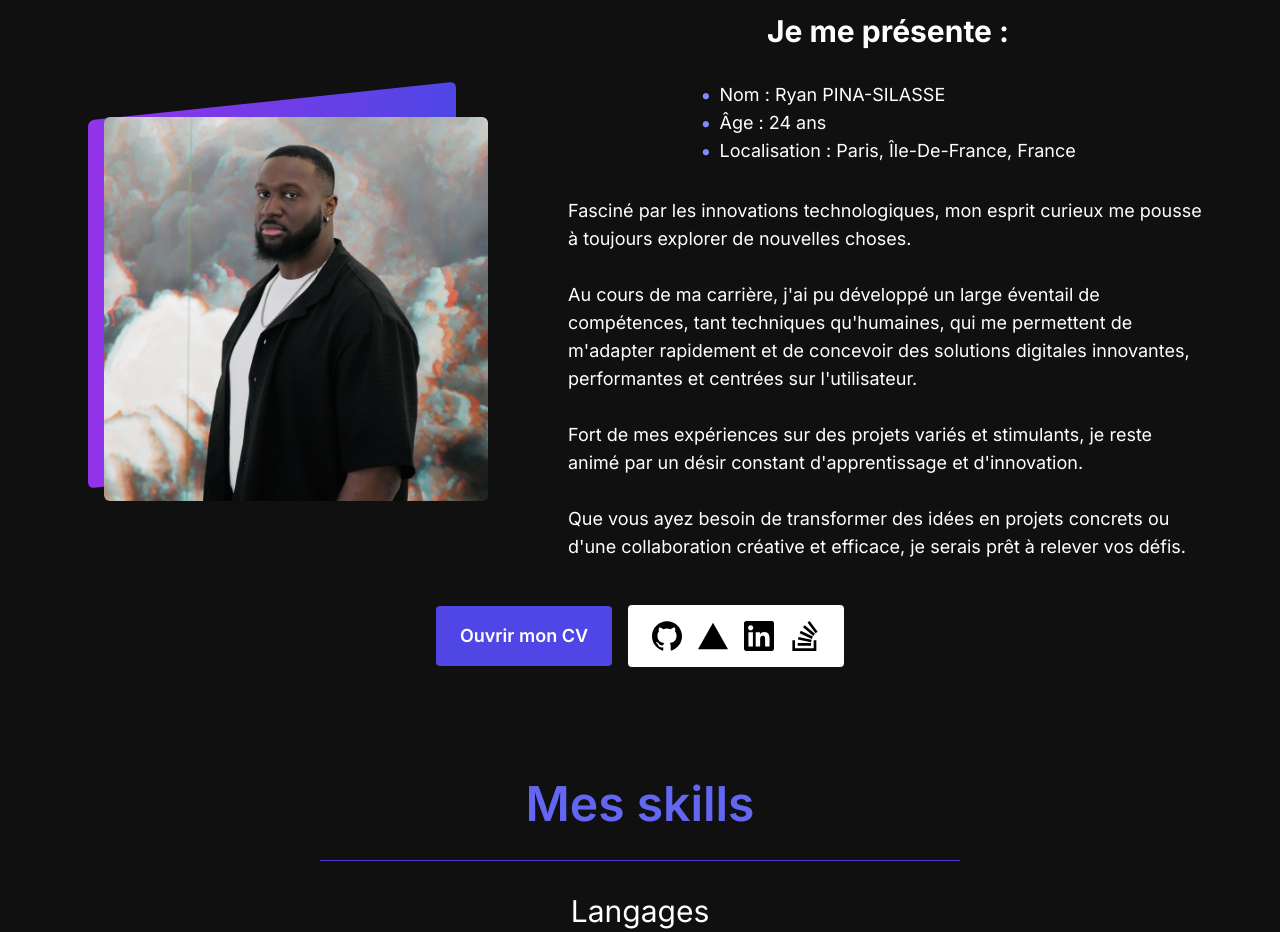
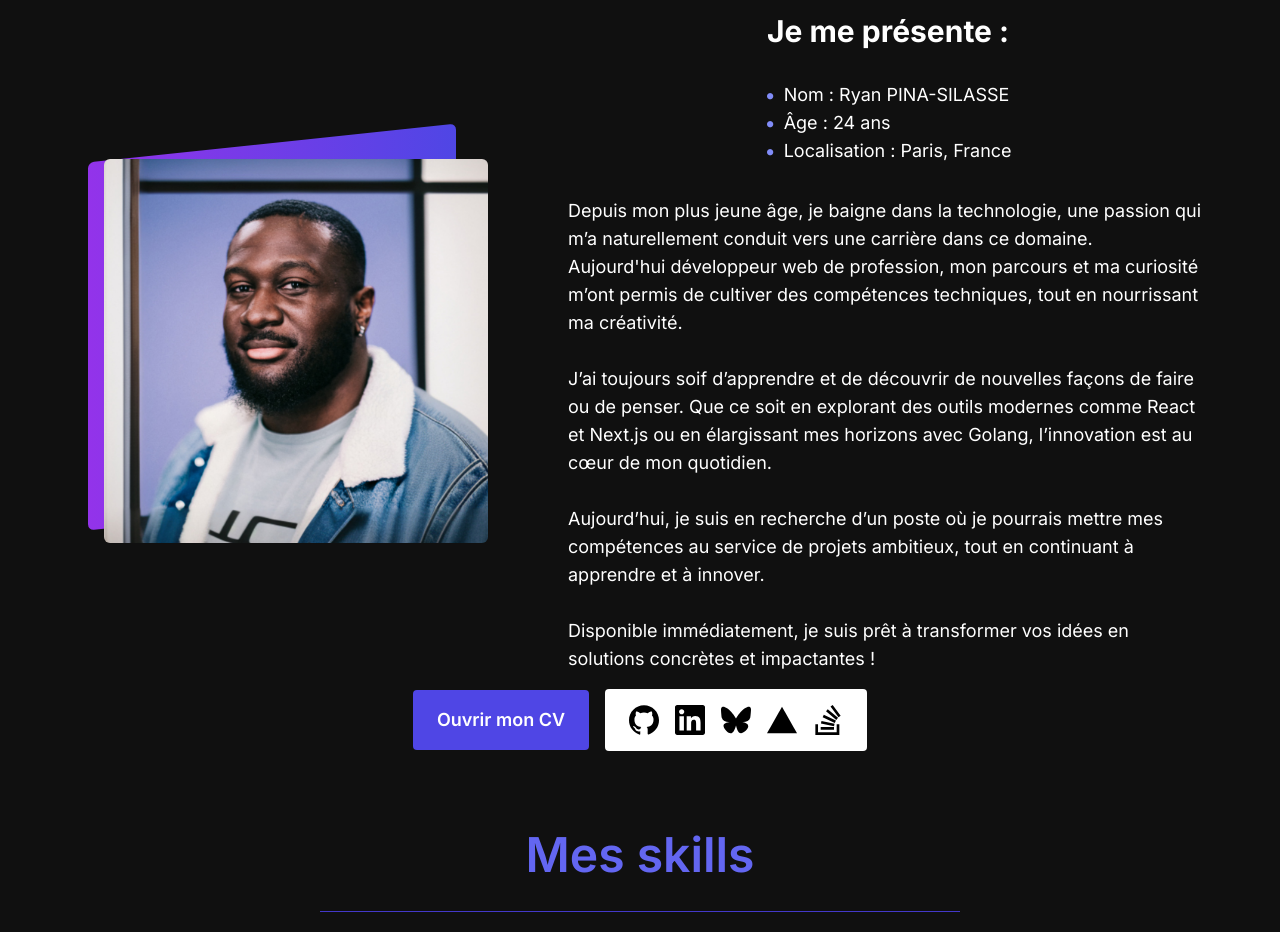
Before and after one commit to N95Ryan/new-portfolio, a Next.js app: page / in a window 1280 px wide. Shown: the part 960-1892 px from the top of the page. Built offline with nearby package versions, Linux system fonts and the light colour scheme; what tailwindcss-animated would draw is missing.

Commit message:
update photo + intro + SEO

```diff
--- a/src/app/components/about/aboutInfos.tsx
+++ b/src/app/components/about/aboutInfos.tsx
@@ -17,24 +17,26 @@ export default function AboutInfos() {
           </li>
           <li className="flex items-start">
             <span className="text-indigo-400 mr-2 sm:text-xl">•</span>
-            Localisation : Paris, Île-De-France, France
+            Localisation : Paris, France
           </li>
         </ul>
       </div>
       <p className="text-white text-base sm:text-lg mb-4 w-full sm:w-auto">
-        Fasciné par les innovations technologiques, mon esprit curieux me pousse
-        à toujours explorer de nouvelles choses. <br /> <br />
-        Au cours de ma carrière, j'ai pu développé un large éventail de
-        compétences, tant techniques qu'humaines, qui me permettent de m'adapter
-        rapidement et de concevoir des solutions digitales innovantes,
-        performantes et centrées sur l'utilisateur. <br />
-        <br />
-        Fort de mes expériences sur des projets variés et stimulants, je reste
-        animé par un désir constant d'apprentissage et d'innovation. <br />{" "}
-        <br />
-        Que vous ayez besoin de transformer des idées en projets concrets ou
-        d'une collaboration créative et efficace, je serais prêt à relever vos
-        défis. <br /> <br />
+        Depuis mon plus jeune âge, je baigne dans la technologie, une passion
+        qui m’a naturellement conduit vers une carrière dans ce domaine. <br />
+        Aujourd'hui développeur web de profession, mon parcours et ma curiosité
+        m’ont permis de cultiver des compétences techniques, tout en nourrissant
+        ma créativité. <br /> <br />
+        J’ai toujours soif d’apprendre et de découvrir de nouvelles façons de
+        faire ou de penser. Que ce soit en explorant des outils modernes comme
+        React et Next.js ou en élargissant mes horizons avec Golang,
+        l’innovation est au cœur de mon quotidien.
+        <br /> <br />
+        Aujourd’hui, je suis en recherche d’un poste où je pourrais mettre mes
+        compétences au service de projets ambitieux, tout en continuant à
+        apprendre et à innover. <br /> <br />
+        Disponible immédiatement, je suis prêt à transformer vos idées en
+        solutions concrètes et impactantes !
       </p>
     </div>
   );
--- a/src/app/components/socialMedia.tsx
+++ b/src/app/components/socialMedia.tsx
@@ -1,20 +1,60 @@
-import { SiGithub, SiVercel, SiStackoverflow, SiLinkedin } from "react-icons/si";
+import {
+  SiGithub,
+  SiVercel,
+  SiStackoverflow,
+  SiBluesky,
+  SiLinkedin,
+} from "react-icons/si";
 
 const SocialMedia = () => {
   return (
     <div>
       <div className="flex items-center space-x-4 bg-white rounded px-6 py-4">
         <a className="icon" href="https://github.com/N95Ryan" target="blank">
-          <SiGithub className="text-3xl text-black hover:text-gray-600 transition duration-300" title="Github" />
+          <SiGithub
+            className="text-3xl text-black hover:text-gray-600 transition duration-300"
+            title="Github"
+          />
         </a>
+
+        <a
+          className="icon"
+          href="https://www.linkedin.com/in/ryan-pina-silasse/"
+          target="blank"
+        >
+          <SiLinkedin
+            className="text-3xl text-black hover:text-gray-600 transition duration-300"
+            title="LinkedIn"
+          />
+        </a>
+
+        <a
+          className="icon"
+          href="https://bsky.app/profile/bignayru.bsky.social"
+          target="blank"
+        >
+          <SiBluesky
+            className="text-3xl text-black hover:text-gray-600 transition duration-300"
+            title="BlueSky"
+          />
+        </a>
+
         <a className="icon" href="https://vercel.com/" target="blank">
-          <SiVercel className="text-3xl text-black hover:text-gray-600 transition duration-300" title="Vercel" />
+          <SiVercel
+            className="text-3xl text-black hover:text-gray-600 transition duration-300"
+            title="Vercel"
+          />
         </a>
-        <a className="icon" href="https://www.linkedin.com/in/ryan-pina-silasse/" target="blank">
-          <SiLinkedin className="text-3xl text-black hover:text-gray-600 transition duration-300" title="LinkedIn" />
-        </a>
-        <a className="icon" href="https://stackoverflow.com/users/15477127/ryan" target="blank">
-          <SiStackoverflow className="text-3xl text-black hover:text-gray-600 transition duration-300" title="Stack Overflow" />
+
+        <a
+          className="icon"
+          href="https://stackoverflow.com/users/15477127/ryan"
+          target="blank"
+        >
+          <SiStackoverflow
+            className="text-3xl text-black hover:text-gray-600 transition duration-300"
+            title="Stack Overflow"
+          />
         </a>
       </div>
     </div>
--- a/src/app/components/title.tsx
+++ b/src/app/components/title.tsx
@@ -9,7 +9,7 @@ export function Title() {
         direction="down"
         text="Ryan PINA-SILASSE"
       />
-      <LetterPullUp words="Développeur Web Front-end" delay={0.1} />
+      <LetterPullUp words="Développeur Web Frontend" delay={0.1} />
     </div>
   );
 }
--- a/src/app/layout.tsx
+++ b/src/app/layout.tsx
@@ -5,17 +5,16 @@ import "./globals.css";
 const inter = Inter({ subsets: ["latin"] });
 
 export const metadata: Metadata = {
-  title: "Ryan PINA-SILASSE | Développeur Web Front-End",
+  title: "Ryan PINA-SILASSE | Développeur Web Frontend",
   description:
-    "Portfolio de Ryan PINA-SILASSE, développeur web front-end spécialisé en React. Découvrez mes projets, mes compétences et mon parcours.",
+    "Portfolio de Ryan PINA-SILASSE, développeur web frontend spécialisé en React. Découvrez mes projets, mes compétences et mon parcours.",
   keywords:
-    "Ryan PINA-SILASSE, Développeur Web Front-End, Front end developer, Paris, Île-de-France, Canada, Bootstrap, Tailwind, React Native, React, Next.js, Portfolio, Hetic, Konbini, Développement Web, UI/UX, Design, TypeScript, JavaScript, CSS3, HTML5",
+    "Ryan PINA-SILASSE, Développeur Web Frontend, Frontend developer, Développement Web, Paris, Île-de-France, Canada, Bootstrap, Tailwind, React Native, React, Next.js, Go, Portfolio, Hetic, Konbini, TypeScript, JavaScript, CSS3, HTML5",
   authors: [{ name: "Ryan PINA-SILASSE" }],
 };
 
 export default function RootLayout({
   children,
-  params,
 }: Readonly<{
   children: React.ReactNode;
   params: {
```
Also changed, not shown: public/images/photo.jpg.
